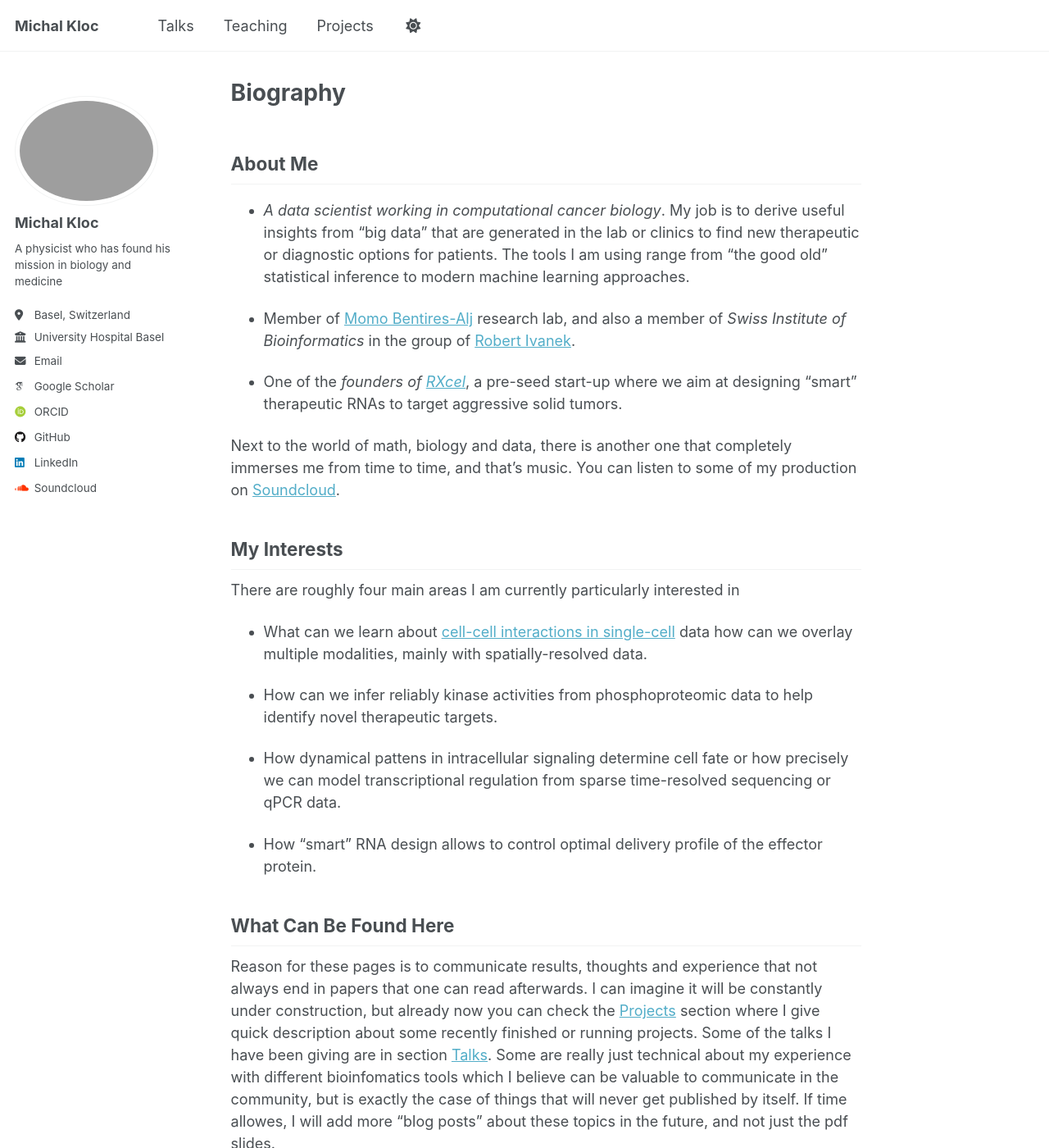
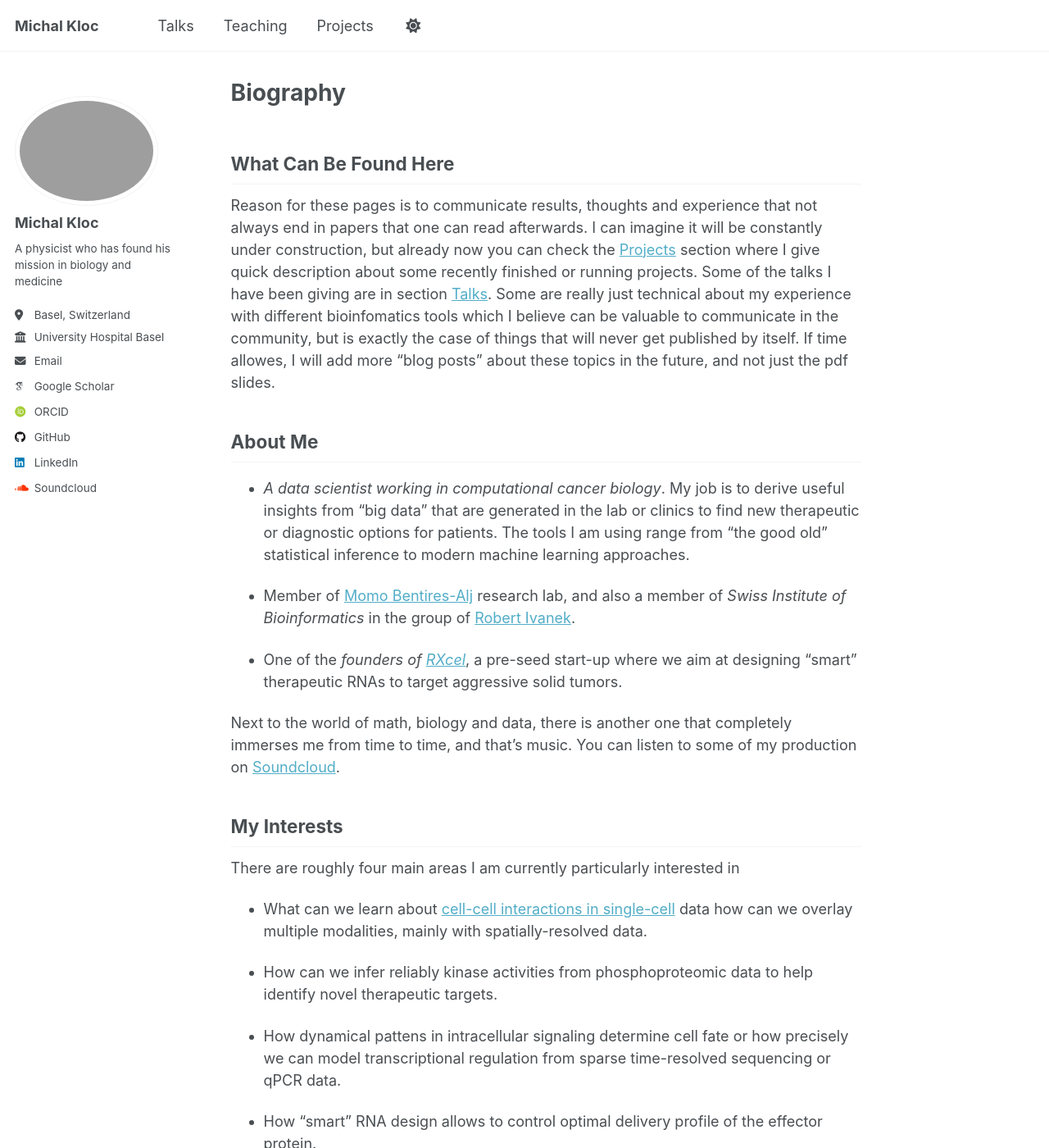
Before and after one commit to MikeKlocCZ/mikekloccz.github.io, a Jekyll site: the page built from _pages/about.md, in a window 1280 px wide and 1400 px high. Shown: the whole window at 82% size. Built offline with Jekyll 4.4.1, drawn with Linux system fonts in a browser that asks for light colours; some web fonts are replaced; a script that is not in the unit is left out; part of the change alters nothing that is shown.

Commit message:
updated about 2

```diff
--- a/_pages/about.md
+++ b/_pages/about.md
@@ -6,6 +6,11 @@ redirect_from:
   - /about/
   - /about.html
 ---
+
+
+## What Can Be Found Here
+Reason for these pages is to communicate results, thoughts and experience that not always end in papers that one can read afterwards. I can imagine it will be constantly under construction, but already now you can check the [Projects](https://mikekloccz.github.io/projects/) section where I give quick description about some recently finished or running projects. Some of the talks I have been giving are in section [Talks](https://mikekloccz.github.io/talks/). Some are really just technical about my experience with different bioinfomatics tools which I believe can be valuable to communicate in the community, but is exactly the case of things that will never get published by itself. If time allowes, I will add more "blog posts" about these topics in the future, and not just the pdf slides.
+
 
 ## About Me
 *  *A data scientist working in computational cancer biology*. My job is to derive useful insights from "big data" that are generated in the lab or clinics to find new therapeutic or diagnostic options for patients. The tools I am using range from "the good old" statistical inference to modern machine learning approaches.
@@ -27,9 +32,6 @@ There are roughly four main areas I am currently particularly interested in
 
 * How "smart" RNA design allows to control optimal delivery profile of the effector protein.
 
-## What Can Be Found Here
-Reason for these pages is to communicate results, thoughts and experience that not always end in papers that one can read afterwards. I can imagine it will be constantly under construction, but already now you can check the [Projects](https://mikekloccz.github.io/projects/) section where I give quick description about some recently finished or running projects. Some of the talks I have been giving are in section [Talks](https://mikekloccz.github.io/talks/). Some are really just technical about my experience with different bioinfomatics tools which I believe can be valuable to communicate in the community, but is exactly the case of things that will never get published by itself. If time allowes, I will add more "blog posts" about these topics in the future, and not just the pdf slides.
-
 
 
 
```
